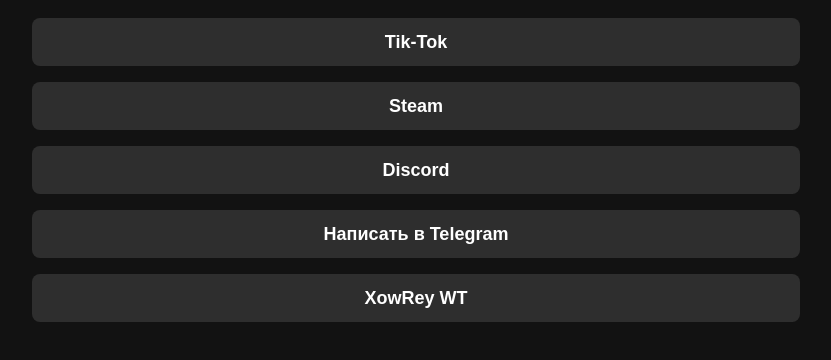
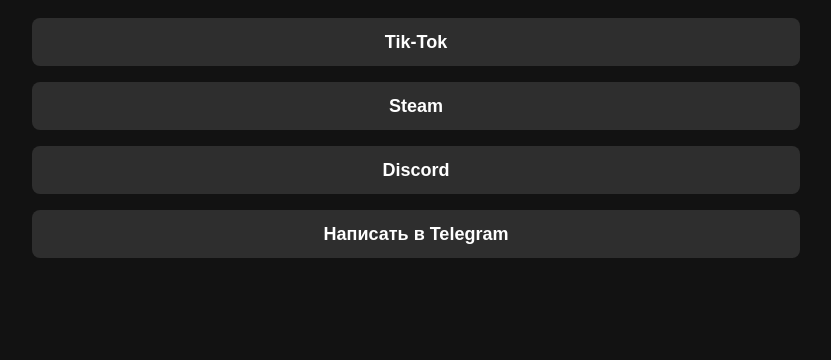
Before and after one commit to tol686/tol686.github.io, a plain HTML site: page index.html in a window 1280 px wide. Shown: the part 278-638 px from the top of the page, without its empty margins (224-1055 px from the left). Drawn offline with Linux system fonts and the light colour scheme.

Commit message:
Add files via upload

```diff
--- a/index.html
+++ b/index.html
@@ -159,7 +159,6 @@
                 <button class="buttong" onclick="openurl('https://steamcommunity.com/id/TolyanZ/','https://steamcommunity.com/id/TolyanZ/');">Steam</button>
                 <button class="buttong" id="tiktok" onclick="openurl('https://discord.gg/NzRygYEydT','https://discord.gg/NzRygYEydT');">Discord</button>
                 <button class="buttong" onclick="openurl('https://t.me/Tolyanq15_bot','https://t.me/Tolyanq15_bot');">Написать в Telegram</button>
-                <button class="buttong" onclick="openurl('https://discord.gg/CJ7jFVPFy7','https://discord.gg/CJ7jFVPFy7');">XowRey WT</button>
 
 
 
```
